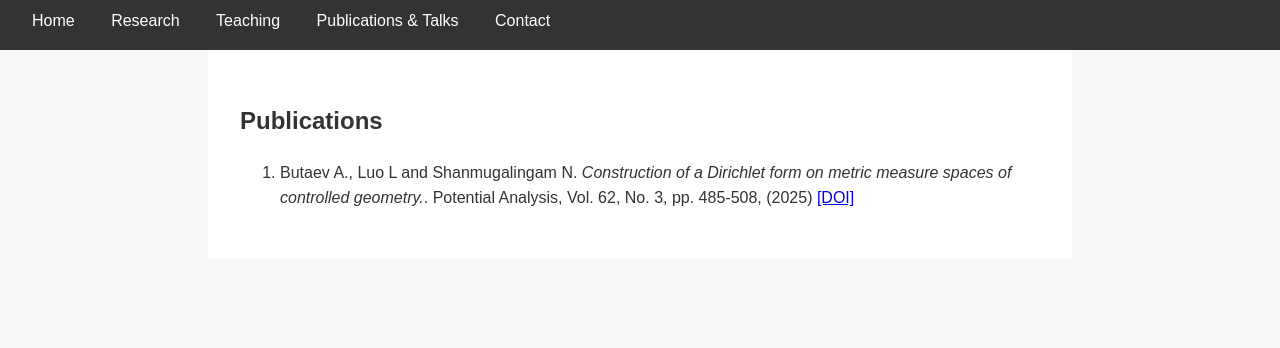
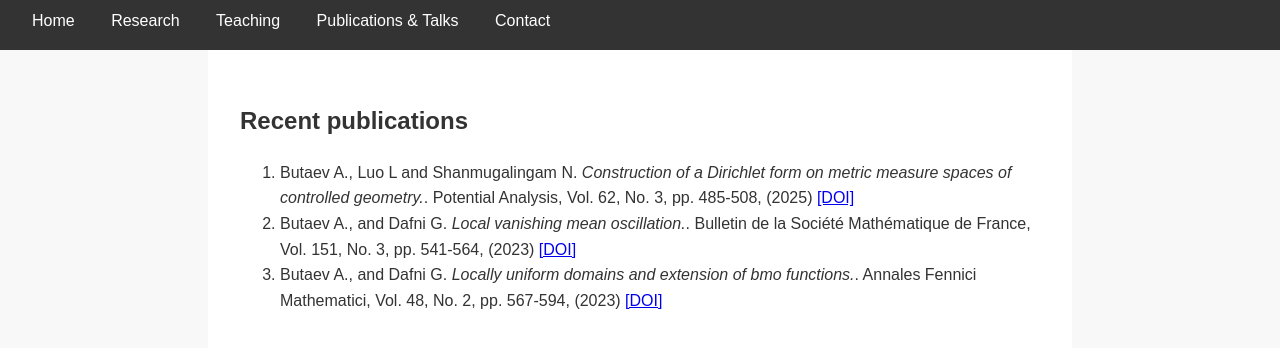
Before and after one commit to abutaev/abutaev.github.io, a plain HTML site: page publications.html in a window 1280 px wide. Shown: the part 102-450 px from the top of the page. Drawn offline with Linux system fonts and the light colour scheme.

Commit message:
Update publications.html

```diff
--- a/publications.html
+++ b/publications.html
@@ -17,7 +17,7 @@
     </nav>
   </header>
   <main>
-    <h2>Publications</h2>
+    <h2>Recent publications</h2>
     <ol>
       <li>
         Butaev A., Luo L and Shanmugalingam N.
@@ -29,6 +29,27 @@
         (2025)
         <a href="https://doi.org/10.1007/s11118-024-10144-6">[DOI]</a>
       </li>
+      <li>
+        Butaev A., and Dafni G.
+        <em>Local vanishing mean oscillation.</em>.
+        Bulletin de la Société Mathématique de France,
+        Vol. 151,
+        No. 3,
+        pp. 541-564,
+        (2023)
+        <a href="https://doi.org/10.24033/bsmf.2876">[DOI]</a>
+      </li>
+      <li>
+        Butaev A., and Dafni G.
+        <em>Locally uniform domains and extension of bmo functions.</em>.
+        Annales Fennici Mathematici,
+        Vol. 48,
+        No. 2,
+        pp. 567-594,
+        (2023)
+        <a href="https://doi.org/10.54330/afm.132002 ">[DOI]</a>
+      </li>
+
     </ol>
 <!-- COMMENTING STARTS
     Butaev, Almaz, Liangbing Luo, and Nageswari Shanmugalingam.
```
